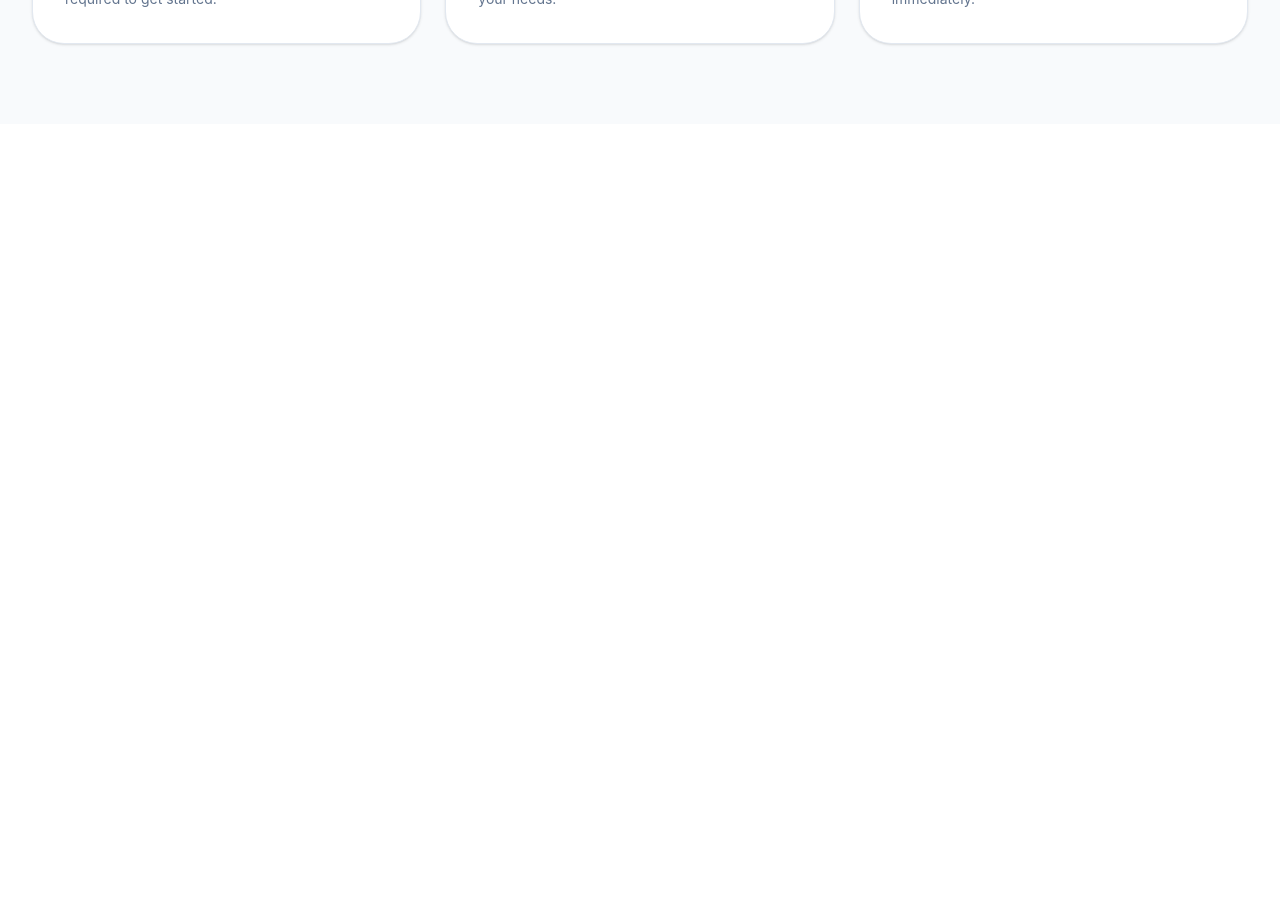
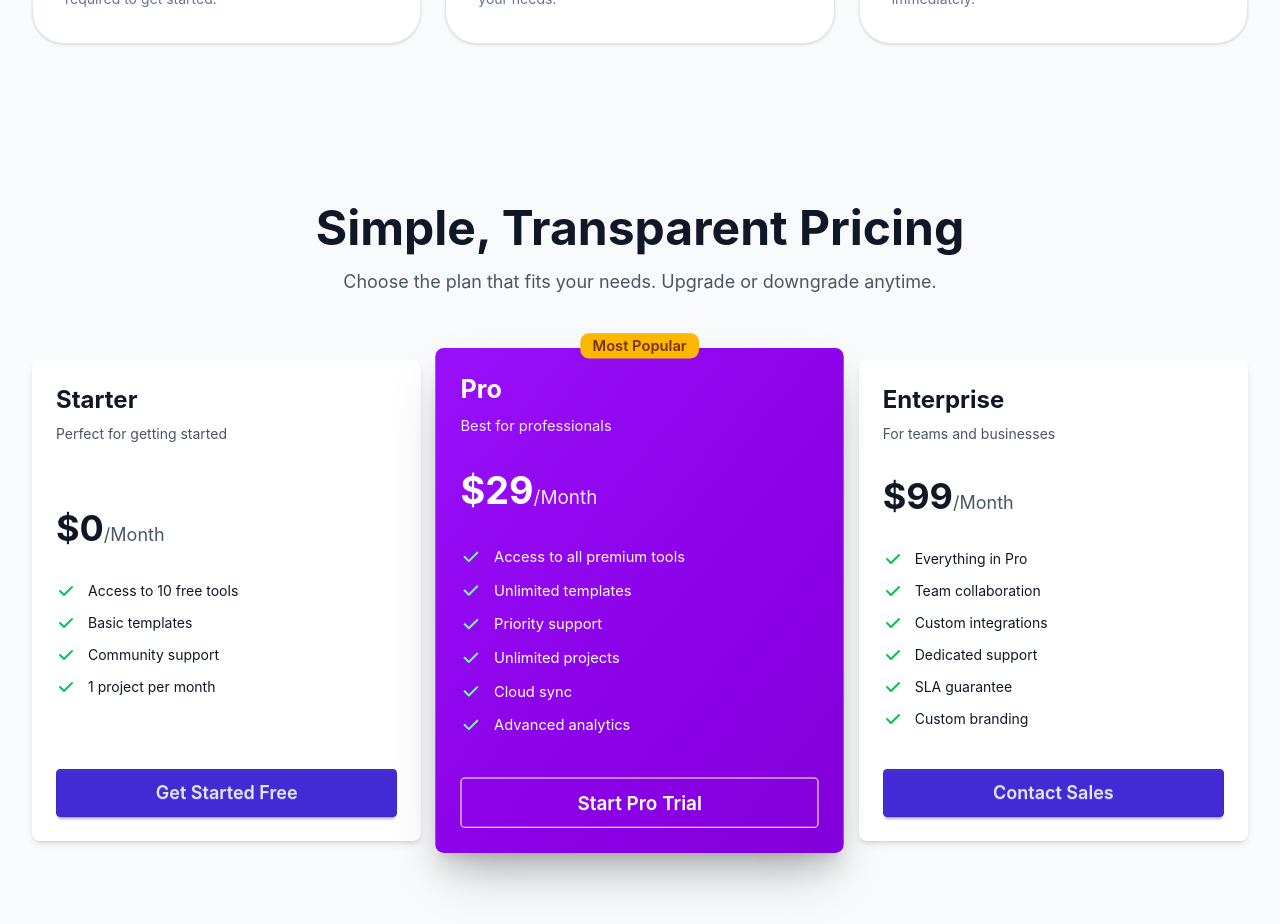
Before and after one commit to 007shishir/B13-A6-bySaiful, a React (Vite) app: page / in a window 1280 px wide. Shown: the part 3520-4444 px from the top of the page. Before the commit the page ends 3644 px from the top, so only its background shows below. Built offline with nearby package versions, Linux system fonts and the light colour scheme.

Commit message:
Pricing section is done

```diff
--- a/src/App.jsx
+++ b/src/App.jsx
@@ -6,6 +6,7 @@ import ToolsHeader from './Componants/Main/ToolsHeader'
 import GetStarted from './Componants/Main/GetStarted'
 import UserN from './Componants/Main/UserN'
 import ToolsData from './Componants/PlayerUI/ToolsData'
+import PackagePrice from './Componants/Main/PackagePrice'
 
 
   const   fetchToolsData = async () => {
@@ -28,6 +29,7 @@ function App() {
       </Suspense>
 
       <GetStarted/>
+      <PackagePrice/>
     </>
   )
 }
--- /dev/null
+++ b/src/Componants/Main/PackagePrice.jsx
@@ -0,0 +1,81 @@
+import React from 'react';
+import PackagePriceCard from './PackagePriceCard';
+
+const PackagePrice = () => {
+    const packages = [
+        {
+            id: 1,
+            name: 'Starter',
+            price: '$0',
+            description: 'Perfect for getting started',
+            popular: false,
+            features: [
+                'Access to 10 free tools',
+                'Basic templates',
+                'Community support',
+                '1 project per month'
+            ],
+            buttonText: 'Get Started Free',
+            buttonClass: 'btn-primary'
+        },
+        {
+            id: 2,
+            name: 'Pro',
+            price: '$29',
+            description: 'Best for professionals',
+            popular: true,
+            features: [
+                'Access to all premium tools',
+                'Unlimited templates',
+                'Priority support',
+                'Unlimited projects',
+                'Cloud sync',
+                'Advanced analytics'
+            ],
+            buttonText: 'Start Pro Trial',
+            buttonClass: 'btn-outline btn-primary'
+        },
+        {
+            id: 3,
+            name: 'Enterprise',
+            price: '$99',
+            description: 'For teams and businesses',
+            popular: false,
+            features: [
+                'Everything in Pro',
+                'Team collaboration',
+                'Custom integrations',
+                'Dedicated support',
+                'SLA guarantee',
+                'Custom branding'
+            ],
+            buttonText: 'Contact Sales',
+            buttonClass: 'btn-primary'
+        }
+    ];
+
+    return (
+        <section className="min-h-screen bg-gray-50 py-20 px-4 sm:px-6 lg:px-8">
+            <div className="max-w-7xl mx-auto">
+                {/* Header */}
+                <div className="text-center mb-16">
+                    <h1 className="text-4xl sm:text-5xl font-bold text-gray-900 mb-4">
+                        Simple, Transparent Pricing
+                    </h1>
+                    <p className="text-lg text-gray-600">
+                        Choose the plan that fits your needs. Upgrade or downgrade anytime.
+                    </p>
+                </div>
+
+                {/* Pricing Cards */}
+                <div className="grid md:grid-cols-3 gap-8 lg:gap-6">
+                    {packages.map((pkg) => (
+                        <PackagePriceCard key={pkg.id} pkg={pkg} />
+                    ))}
+                </div>
+            </div>
+        </section>
+    );
+};
+
+export default PackagePrice;
--- /dev/null
+++ b/src/Componants/Main/PackagePriceCard.jsx
@@ -0,0 +1,87 @@
+import React from 'react';
+
+const PackagePriceCard = ({ pkg }) => {
+    return (
+        <div>
+            <div
+                            key={pkg.id}
+                            className={`relative flex flex-col h-full ${
+                                pkg.popular ? 'md:scale-105 md:shadow-2xl' : ''
+                            }`}
+                        >
+                            {/* Card */}
+                            <div
+                                className={`card h-full ${
+                                    pkg.popular
+                                        ? 'bg-gradient-to-br from-purple-600 to-purple-700 text-white shadow-xl'
+                                        : 'bg-white text-gray-900 shadow-md hover:shadow-lg'
+                                } transition-all duration-300 hover:-translate-y-1`}
+                            >
+                                {/* Popular Badge */}
+                                {pkg.popular && (
+                                    <div className="absolute -top-4 left-1/2 transform -translate-x-1/2">
+                                        <span className="badge badge-warning gap-2 text-sm font-semibold">
+                                            Most Popular
+                                        </span>
+                                    </div>
+                                )}
+
+                                <div className="card-body flex flex-col">
+                                    {/* Plan Name */}
+                                    <h2 className="card-title text-2xl font-bold">
+                                        {pkg.name}
+                                    </h2>
+                                    <p className={`text-sm ${pkg.popular ? 'text-purple-100' : 'text-gray-600'}`}>
+                                        {pkg.description}
+                                    </p>
+
+                                    {/* Price */}
+                                    <div className="my-6">
+                                        <span className="text-4xl font-bold">{pkg.price}</span>
+                                        <span className={`text-lg ${pkg.popular ? 'text-purple-100' : 'text-gray-600'}`}>
+                                            /Month
+                                        </span>
+                                    </div>
+
+                                    {/* Features */}
+                                    <ul className="space-y-3 mb-8 flex-grow">
+                                        {pkg.features.map((feature, index) => (
+                                            <li key={index} className="flex items-center gap-3">
+                                                <svg
+                                                    className={`w-5 h-5 flex-shrink-0 ${
+                                                        pkg.popular ? 'text-green-300' : 'text-green-500'
+                                                    }`}
+                                                    fill="currentColor"
+                                                    viewBox="0 0 20 20"
+                                                >
+                                                    <path
+                                                        fillRule="evenodd"
+                                                        d="M16.707 5.293a1 1 0 010 1.414l-8 8a1 1 0 01-1.414 0l-4-4a1 1 0 011.414-1.414L8 12.586l7.293-7.293a1 1 0 011.414 0z"
+                                                        clipRule="evenodd"
+                                                    ></path>
+                                                </svg>
+                                                <span className="text-sm">{feature}</span>
+                                            </li>
+                                        ))}
+                                    </ul>
+
+                                    {/* Button */}
+                                    <div className="card-actions">
+                                        {pkg.popular ? (
+                                            <button className="btn btn-outline btn-lg w-full text-white border-white hover:bg-white hover:text-purple-600">
+                                                {pkg.buttonText}
+                                            </button>
+                                        ) : (
+                                            <button className="btn btn-primary btn-lg w-full">
+                                                {pkg.buttonText}
+                                            </button>
+                                        )}
+                                    </div>
+                                </div>
+                            </div>
+                        </div>
+        </div>
+    );
+};
+
+export default PackagePriceCard;
```
